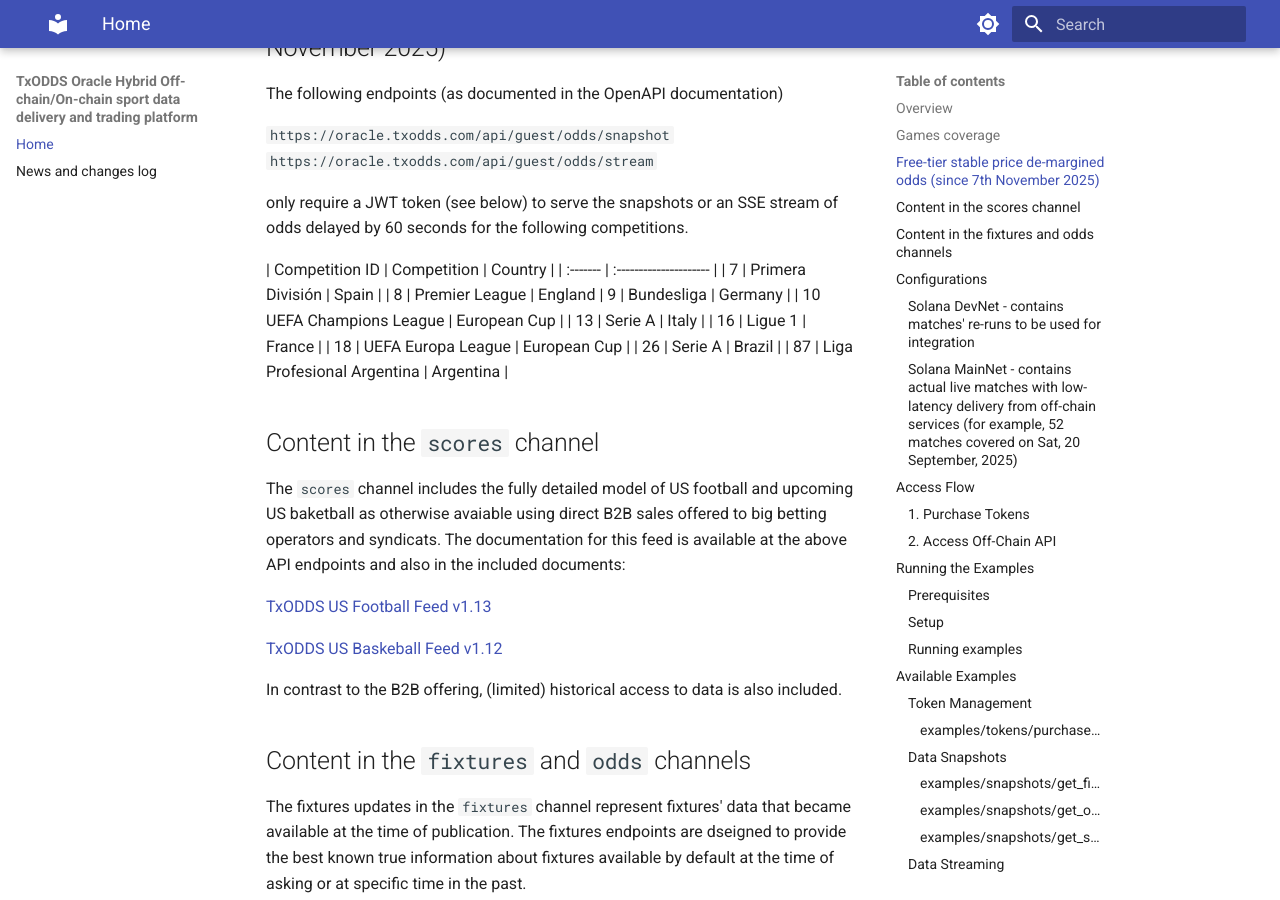
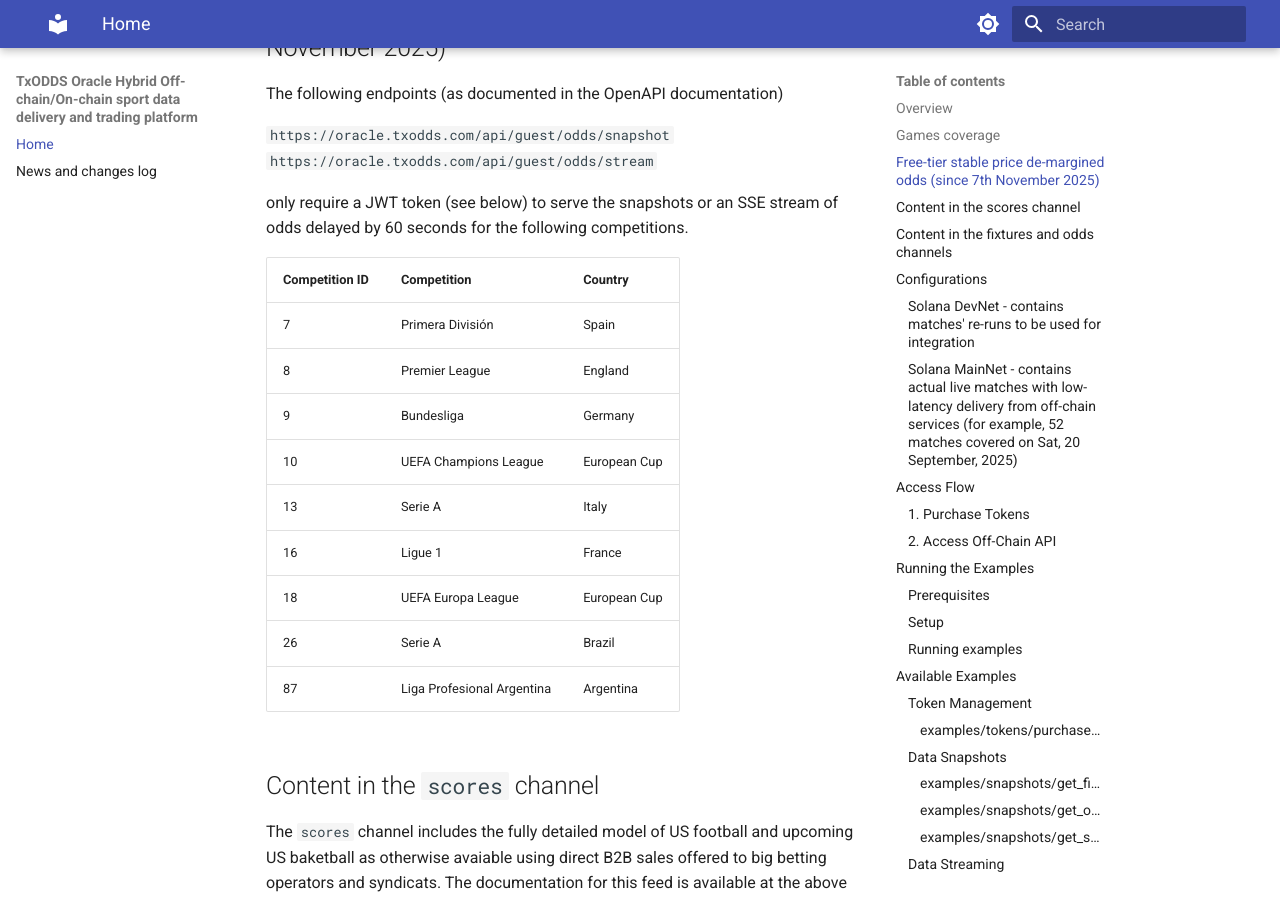
Before and after one commit to txodds/tx-on-chain, an MkDocs documentation site: the page built from docs/index.md, in a window 1280 px wide and 900 px high, scrolled down 4555 px. Built offline with MkDocs 1.6.1 and Material for MkDocs 9.7.7, drawn with Linux system fonts in a browser that asks for light colours.

Commit message:
Table formatting

```diff
--- a/docs/index.md
+++ b/docs/index.md
@@ -97,11 +97,11 @@ The following endpoints (as documented in the OpenAPI documentation)
 only require a JWT token (see below) to serve the snapshots or an SSE stream of odds delayed by 60 seconds for the following competitions.
 
 | Competition ID       | Competition            | Country |
-| :------- | :--------------------- |
+| :------- | :--------------------- | :--- |
 | 7   | Primera División    | Spain |
 | 8 | Premier League     | England
 | 9   | Bundesliga   | Germany |
-| 10  UEFA Champions League    | European Cup |
+| 10  | UEFA Champions League    | European Cup |
 | 13   | Serie A        | Italy |
 | 16   | Ligue 1        | France |
 | 18   | UEFA Europa League        | European Cup |
```
